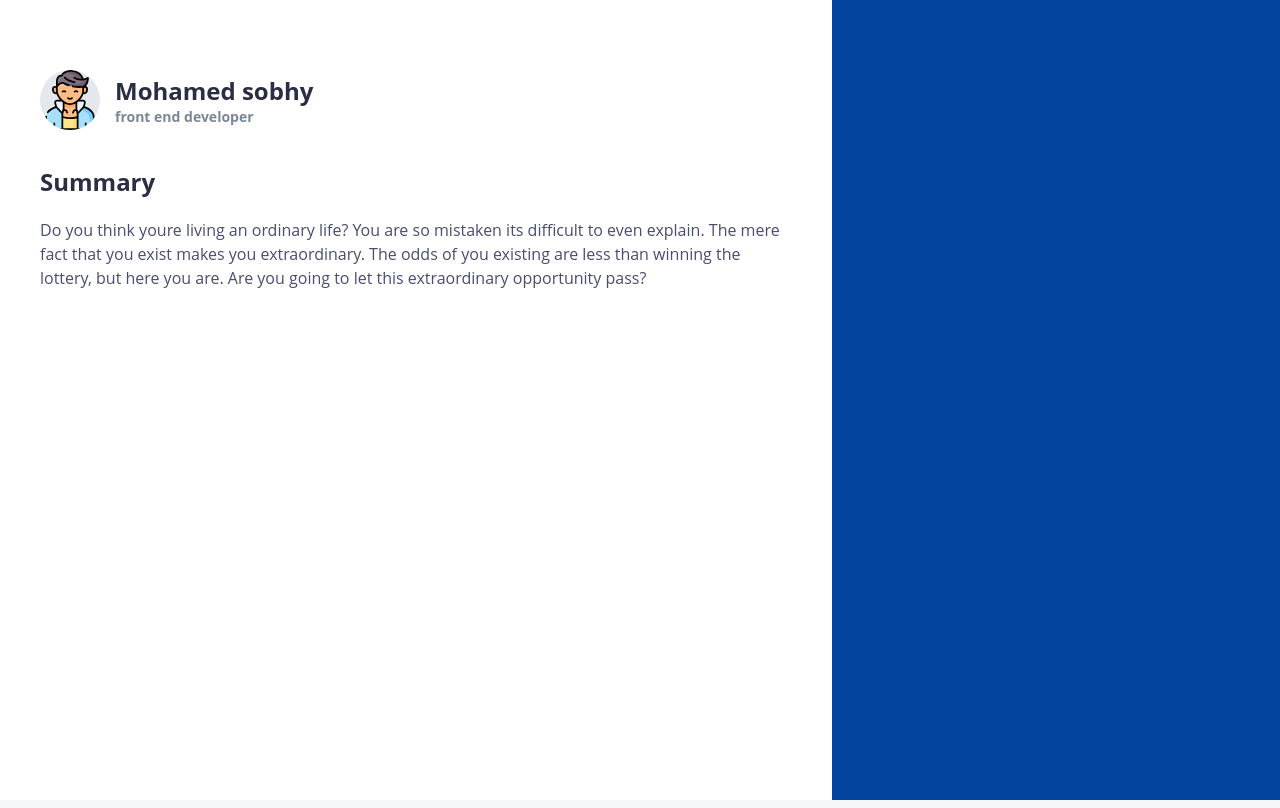
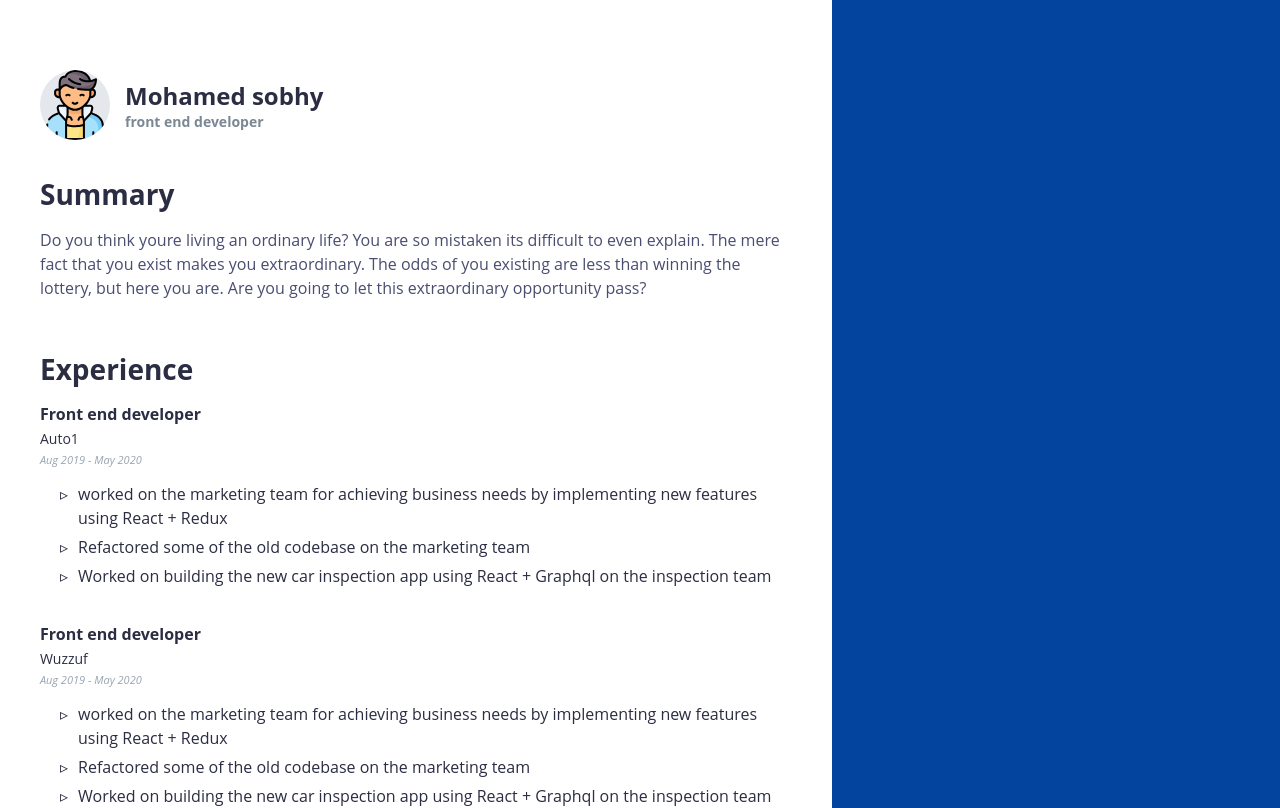
Before and after one commit to Mohamedsobhy292/cvbuddy, a React (Create React App) app: page /templates/volga in a window 1280 px wide. Shown: the top 808 px of the page. Built offline with nearby package versions, Linux system fonts and the light colour scheme; a web font is replaced by a local one.

Commit message:
feat: added experience section

```diff
--- a/src/App.js
+++ b/src/App.js
@@ -13,6 +13,38 @@ const details = {
     jobTitle: 'front end developer',
     summary:
         'Do you think youre living an ordinary life? You are so mistaken its difficult to even explain. The mere fact that you exist makes you extraordinary. The odds of you existing are less than winning the lottery, but here you are. Are you going to let this extraordinary opportunity pass?',
+    experience: [
+        {
+            title: 'Front end developer',
+            company: 'Auto1',
+            duration: 'Aug 2019 - May 2020',
+            description: [
+                'worked on the marketing team for achieving business needs by implementing new features using React + Redux',
+                'Refactored some of the old codebase on the marketing team',
+                'Worked on building  the new car inspection  app using React + Graphql on the inspection team',
+            ],
+        },
+        {
+            title: 'Front end developer',
+            company: 'Wuzzuf',
+            duration: 'Aug 2019 - May 2020',
+            description: [
+                'worked on the marketing team for achieving business needs by implementing new features using React + Redux',
+                'Refactored some of the old codebase on the marketing team',
+                'Worked on building  the new car inspection  app using React + Graphql on the inspection team',
+            ],
+        },
+        {
+            title: 'Front end developer',
+            company: 'Amazon',
+            duration: 'Aug 2019 - May 2020',
+            description: [
+                'worked on the marketing team for achieving business needs by implementing new features using React + Redux',
+                'Refactored some of the old codebase on the marketing team',
+                'Worked on building  the new car inspection  app using React + Graphql on the inspection team',
+            ],
+        },
+    ],
 }
 
 function App() {
--- /dev/null
+++ b/src/pages/templates/volga/components/experience/experience.module.scss
@@ -0,0 +1,42 @@
+@import '../../../../../shared/styles/variables.scss';
+
+.experienceItem {
+    margin-bottom: 35px;
+}
+
+.experienceListContainer {
+}
+
+.title {
+    font-size: 16px;
+    margin-bottom: 4px;
+}
+
+.company {
+    font-size: 14px;
+    font-weight: normal;
+    margin-bottom: 4px;
+}
+
+.duration {
+    font-size: 11px;
+    font-weight: normal;
+    color: $text-color3;
+    font-style: italic;
+}
+
+.descriptionList {
+    padding-left: 20px;
+    margin-top: 15px;
+    line-height: 1.5;
+
+    li {
+        margin-bottom: 5px;
+        display: flex;
+
+        &:before {
+            content: '\25B9';
+            margin-right: 10px;
+        }
+    }
+}
--- /dev/null
+++ b/src/pages/templates/volga/components/experience/index.js
@@ -0,0 +1,40 @@
+import React from 'react'
+import styles from './experience.module.scss'
+import { SectionTitle } from '../sectionTitle'
+
+const Experience = ({ experience }) => {
+    return (
+        <section>
+            <SectionTitle>Experience</SectionTitle>
+            <div className={styles.experienceListContainer}>
+                <ul>
+                    {experience &&
+                        experience.map((item) => {
+                            return (
+                                <li className={styles.experienceItem}>
+                                    <h2 className={styles.title}>
+                                        {item.title}
+                                    </h2>
+                                    <h3 className={styles.company}>
+                                        {item.company}
+                                    </h3>
+                                    <h4 className={styles.duration}>
+                                        {item.duration}
+                                    </h4>
+
+                                    <ul className={styles.descriptionList}>
+                                        {item.description &&
+                                            item.description.map((item) => {
+                                                return <li>{item}</li>
+                                            })}
+                                    </ul>
+                                </li>
+                            )
+                        })}
+                </ul>
+            </div>
+        </section>
+    )
+}
+
+export { Experience }
--- a/src/pages/templates/volga/components/header/header.module.scss
+++ b/src/pages/templates/volga/components/header/header.module.scss
@@ -23,8 +23,8 @@
 
 .imgContainer {
     display: flex;
-    width: 60px;
-    height: 60px;
+    width: 70px;
+    height: 70px;
     border-radius: 50%;
     overflow: hidden;
     background: $border-color;
--- a/src/pages/templates/volga/components/sectionTitle/sectionTitle.module.scss
+++ b/src/pages/templates/volga/components/sectionTitle/sectionTitle.module.scss
@@ -1,5 +1,4 @@
 .sectionTitle {
-    font-size: 24px;
-    margin-bottom: 20px;
-    font-weight: bold;
+    font-size: 28px;
+    margin-bottom: 15px;
 }
--- a/src/pages/templates/volga/components/summary/index.js
+++ b/src/pages/templates/volga/components/summary/index.js
@@ -4,7 +4,7 @@ import { SectionTitle } from '../sectionTitle'
 
 const Summary = ({ summary }) => {
     return (
-        <section>
+        <section className={styles.sectionContainer}>
             <SectionTitle>Summary</SectionTitle>
             <p className={styles.summary}>{summary}</p>
         </section>
--- a/src/pages/templates/volga/components/summary/summary.module.scss
+++ b/src/pages/templates/volga/components/summary/summary.module.scss
@@ -5,3 +5,7 @@
     line-height: 1.5;
     font-size: 16px;
 }
+
+.sectionContainer {
+    margin-bottom: 50px;
+}
--- a/src/pages/templates/volga/index.js
+++ b/src/pages/templates/volga/index.js
@@ -2,8 +2,16 @@ import React from 'react'
 import styles from './volga.module.scss'
 import { Header } from './components/header/index'
 import { Summary } from './components/summary'
+import { Experience } from './components/experience'
 
-const Volga = ({ firstName, lastName, jobTitle, mail, summary }) => {
+const Volga = ({
+    firstName,
+    lastName,
+    jobTitle,
+    mail,
+    summary,
+    experience,
+}) => {
     return (
         <div className={styles.templateWrapper}>
             <main className={styles.contentContainer}>
@@ -17,6 +25,9 @@ const Volga = ({ firstName, lastName, jobTitle, mail, summary }) => {
 
                 {/* SUMMARY */}
                 <Summary summary={summary} />
+
+                {/* EXPERIENCE */}
+                <Experience experience={experience} />
             </main>
             <aside className={styles.aside}></aside>
         </div>
--- a/src/pages/templates/volga/volga.module.scss
+++ b/src/pages/templates/volga/volga.module.scss
@@ -22,6 +22,6 @@
 .aside {
     width: 35%;
     padding-top: 120px;
-    height: 100vh; // to be removed later
+    // height: 100vh; // to be removed later
     background: $volga-primary;
 }
--- a/src/shared/styles/variables.scss
+++ b/src/shared/styles/variables.scss
@@ -2,6 +2,8 @@
 $primary-color: #2186eb;
 $text-color: #2b2d42;
 $text-color2: #494d70;
+$text-color3: #9aa5b1;
+
 $bg-color: #f5f7fa;
 $border-color: #e4e7eb;
 
```
